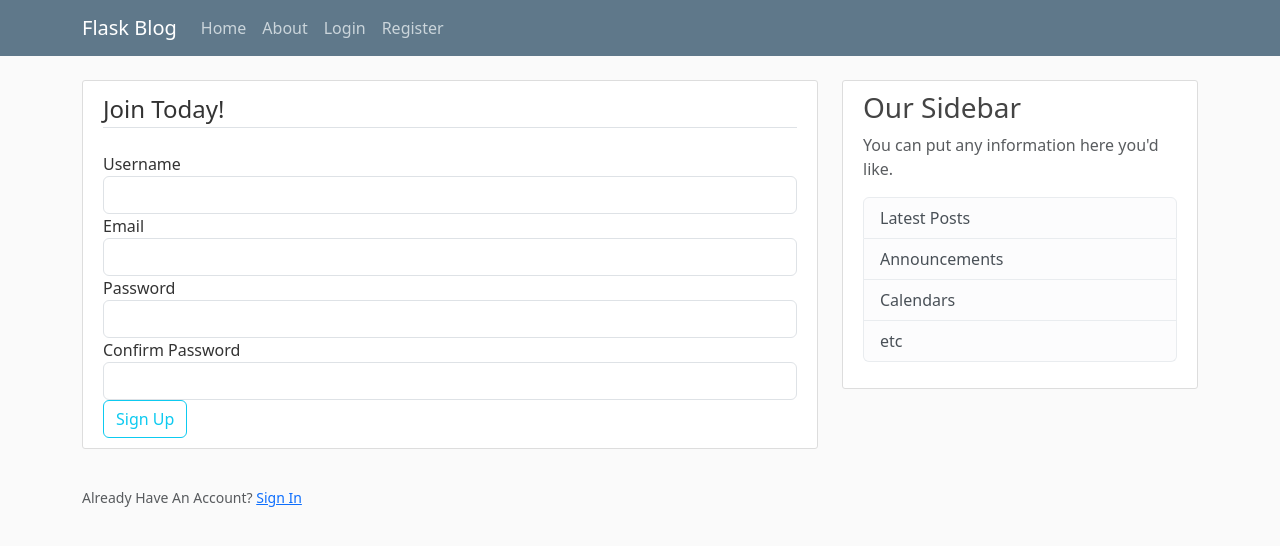
After one commit to al102030/Simple-project-Flask-, a Flask app: page /register in a window 1280 px wide. The commit adds this page. Shown: the top 546 px of the page. Run offline with Flask 3, Linux system fonts and the light colour scheme.

Commit message:
Add registeration and login page and create flask forms clssses.

```diff
--- a/flaskblog.py
+++ b/flaskblog.py
@@ -1,5 +1,9 @@
-from flask import Flask, render_template, url_for
+from flask import Flask, render_template, flash, redirect, url_for
+from config import token
+from forms import RegistrationForm, LoginForm
+
 app = Flask(__name__)
+app.config['SECRET_KEY'] = token
 
 posts = [
     {
@@ -28,5 +32,26 @@ def about():
     return render_template('about.html', title='About')
 
 
+@app.route("/register", methods=['GET', 'POST'])
+def register():
+    form = RegistrationForm()
+    if form.validate_on_submit():
+        flash(f'Account Created For { form.username.data }!', 'success')
+        return redirect(url_for('home'))
+    return render_template('register.html', title='Register', form=form)
+
+
+@app.route("/login", methods=['GET', 'POST'])
+def login():
+    form = LoginForm()
+    if form.validate_on_submit():
+        if form.email.data == "admin@blog.com" and form.password.data == "password":
+            flash("You have been loged in!", "success")
+            return redirect(url_for('home'))
+        else:
+            flash("Login Failed. Please check username and password.", "danger")
+    return render_template('login.html', title='Login', form=form)
+
+
 if __name__ == "__main__":
     app.run(debug=True)
--- /dev/null
+++ b/forms.py
@@ -0,0 +1,20 @@
+from flask_wtf import FlaskForm
+from wtforms import StringField, PasswordField, SubmitField, BooleanField
+from wtforms.validators import DataRequired, Length, Email, EqualTo
+
+
+class RegistrationForm(FlaskForm):
+    username = StringField('Username', validators=[
+                           DataRequired(), Length(min=2, max=20)])
+    email = StringField('Email', validators=[DataRequired(), Email()])
+    password = PasswordField('Password', validators=[DataRequired()])
+    confirm_password = PasswordField('Confirm Password', validators=[
+                                     DataRequired(), EqualTo('password')])
+    submit = SubmitField('Sign Up')
+
+
+class LoginForm(FlaskForm):
+    email = StringField('Email', validators=[DataRequired(), Email()])
+    password = PasswordField('Password', validators=[DataRequired()])
+    remember = BooleanField('Remember Me')
+    submit = SubmitField('Login')
--- a/templates/layout.html
+++ b/templates/layout.html
@@ -13,11 +13,19 @@
     <title>Flask Blog</title>
     {% endif %}
 </head>
-
 <body>
   <main role="main" class="container">
     <div class="row">
       <div class="col-md-8">
+        {% with messages = get_flashed_messages(with_categories=true) %}
+          {% if messages %}
+            {% for category, message in  messages %}
+              <div class="alert alert-{{ category }}">
+                {{ message }}
+              </div>
+            {% endfor %}
+          {% endif %}
+        {% endwith %}
         {% block content %}{% endblock %}
       </div>
       <div class="col-md-4">
@@ -44,13 +52,13 @@
         </button>
         <div class="collapse navbar-collapse" id="navbarToggle">
           <div class="navbar-nav mr-auto">
-            <a class="nav-item nav-link" href="/">Home</a>
-            <a class="nav-item nav-link" href="/about">About</a>
+            <a class="nav-item nav-link" href="{{ url_for('home') }}">Home</a>
+            <a class="nav-item nav-link" href="{{ url_for('about') }}">About</a>
           </div>
           <!-- Navbar Right Side -->
           <div class="navbar-nav">
-            <a class="nav-item nav-link" href="/login">Login</a>
-            <a class="nav-item nav-link" href="/register">Register</a>
+            <a class="nav-item nav-link" href="{{ url_for('login') }}">Login</a>
+            <a class="nav-item nav-link" href="{{ url_for('register') }}">Register</a>
           </div>
         </div>
       </div>
--- /dev/null
+++ b/templates/register.html
@@ -0,0 +1,71 @@
+{% extends "layout.html" %}
+{% block content %}
+<div class='content-section'>
+    <form method='POST' action=''>
+        {{ form.hidden_tag() }}
+        <fieldset class='form-group'>
+            <legend class='border-bottom mb-4'>Join Today!</legend>
+            <div class="form-group">
+                {{ form.username.label(class="form-control-label") }}
+                {% if form.username.errors %}
+                    {{ form.username(class='form-control form-control-lg is_invalid') }}
+                    <div class="nvalid-feedback">
+                        {% for error in form.username.errors %}
+                            <span><{{ error }}/span>
+                        {% endfor %}
+                    </div>
+                {% else %}
+                    {{ form.username(class="form-control form-control lg") }}
+                {% endif %}
+            </div>
+            <div class="form-group">
+                {{ form.email.label(class="form-control-label") }}
+                {% if form.email.errors %}
+                {{ form.email(class='form-control form-control-lg is_invalid') }}
+                <div class="nvalid-feedback">
+                    {% for error in form.email.errors %}
+                        <span><{{ error }}/span>
+                    {% endfor %}
+                </div>
+            {% else %}
+                {{ form.email(class="form-control form-control lg") }}
+            {% endif %}
+            </div>
+            <div class="form-group">
+                {{ form.password.label(class="form-control-label") }}
+                {% if form.password.errors %}
+                {{ form.password(class='form-control form-control-lg is_invalid') }}
+                <div class="nvalid-feedback">
+                    {% for error in form.password.errors %}
+                        <span><{{ error }}/span>
+                    {% endfor %}
+                </div>
+            {% else %}
+                {{ form.password(class="form-control form-control lg") }}
+            {% endif %}
+            </div>
+            <div class="form-group">
+                {{ form.confirm_password.label(class="form-control-label") }}
+                {% if form.confirm_password.errors %}
+                {{ form.confirm_password(class='form-control form-control-lg is_invalid') }}
+                <div class="nvalid-feedback">
+                    {% for error in form.confirm_password.errors %}
+                        <span><{{ error }}/span>
+                    {% endfor %}
+                </div>
+            {% else %}
+                {{ form.confirm_password(class="form-control form-control lg") }}
+            {% endif %}
+            </div>
+            <div class="form-group">
+                {{ form.submit(class='btn btn-outline-info') }}
+            </div>
+        </fieldset>
+    </form>
+</div>
+<div class="boarder-top pt-3">
+    <small class="text-muted">
+        Already Have An Account? <a class="ml-2" href="{{ url_for('login') }}">Sign In</a>
+    </small>
+</div>
+{% endblock %}
```
Also changed, not shown: templates/login.html (added, +52 -0 lines), 3 other files.
